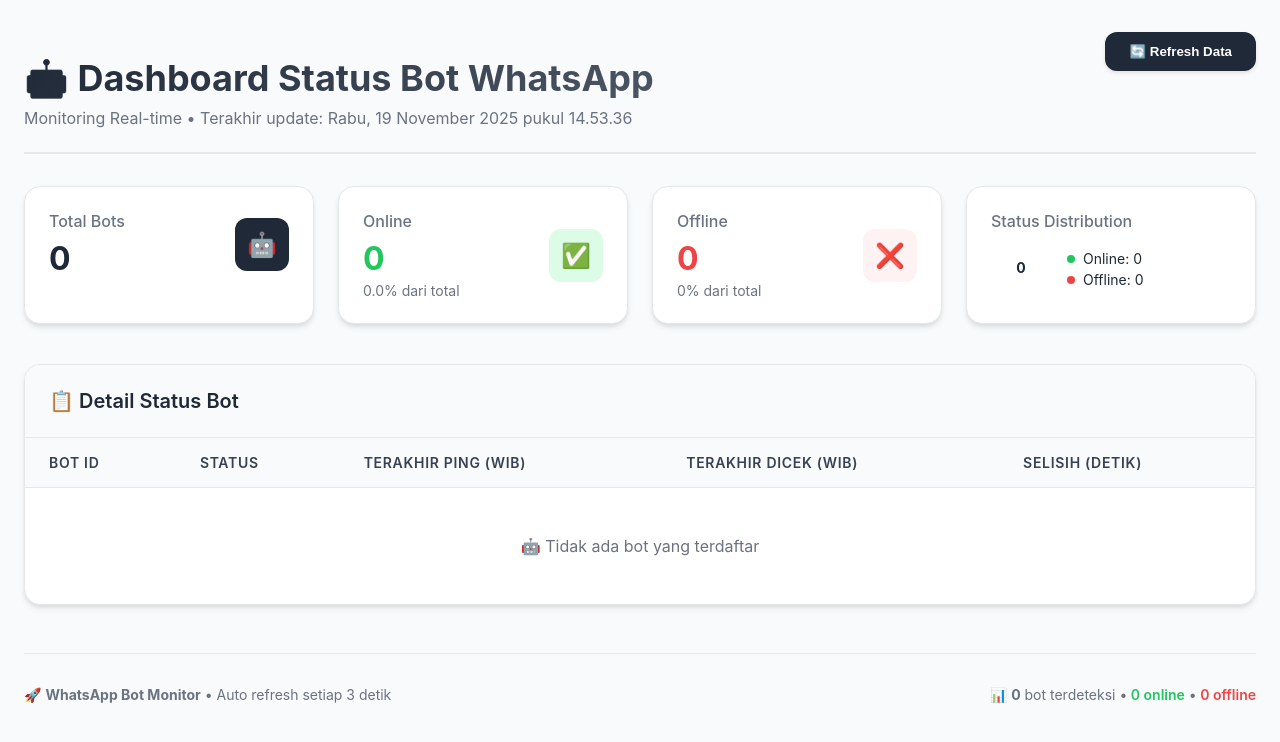
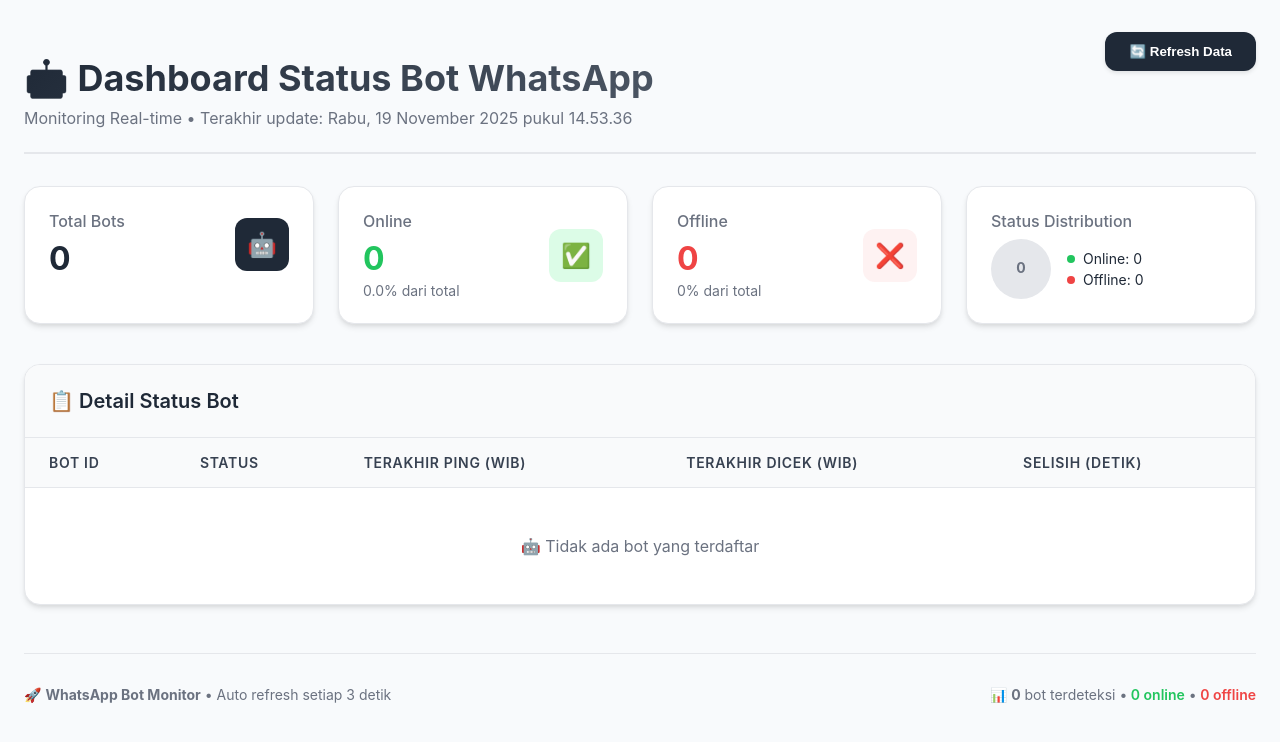
Before and after one commit to pashaba/statuspvb, a Next.js app: page / in a window 1280 px wide. Shown: the top 742 px of the page. Built offline with nearby package versions, Linux system fonts and the light colour scheme.

Commit message:
Update and rename page.js to page.tsx

```diff
--- a/app/page.js
+++ b/app/page.tsx
@@ -96,14 +96,35 @@
   };
 
   // Komponen Pie Chart sederhana
-  const PieChart = ({ data, size = 120 }) => {
+  const PieChart = ({ data, size = 120 }: { data: { count: number; color: string }[]; size?: number }) => {
     const total = data.reduce((sum, item) => sum + item.count, 0);
     let accumulatedAngle = 0;
+
+    if (total === 0) {
+      return (
+        <svg width={size} height={size} viewBox={`0 0 ${size} ${size}`}>
+          <circle cx={size/2} cy={size/2} r={size/2} fill="#e5e7eb" />
+          <text
+            x={size/2}
+            y={size/2}
+            textAnchor="middle"
+            dominantBaseline="middle"
+            fontSize="14"
+            fontWeight="bold"
+            fill="#6b7280"
+          >
+            0
+          </text>
+        </svg>
+      );
+    }
 
     return (
       <svg width={size} height={size} viewBox={`0 0 ${size} ${size}`}>
         {data.map((item, index) => {
-          const percentage = total > 0 ? item.count / total : 0;
+          if (item.count === 0) return null;
+
+          const percentage = item.count / total;
           const angle = percentage * 360;
           const largeArcFlag = angle > 180 ? 1 : 0;
 
```
